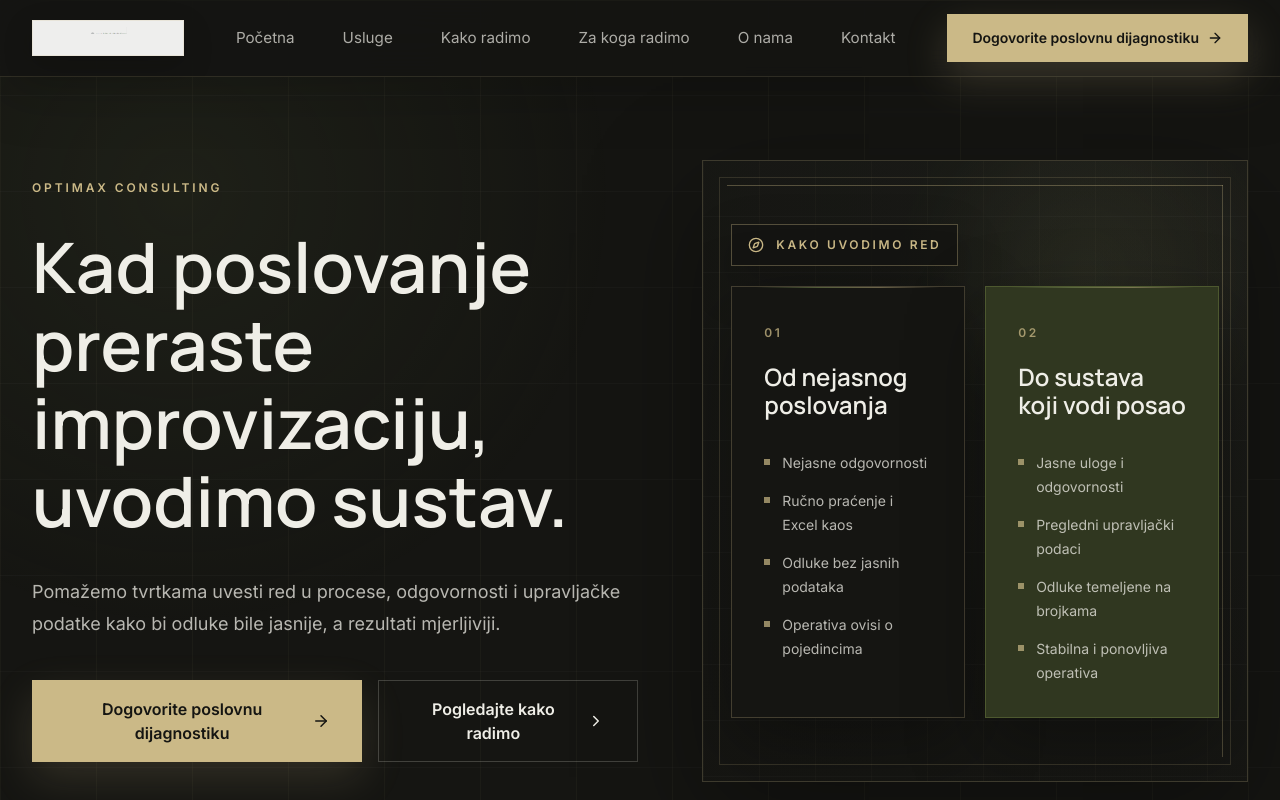
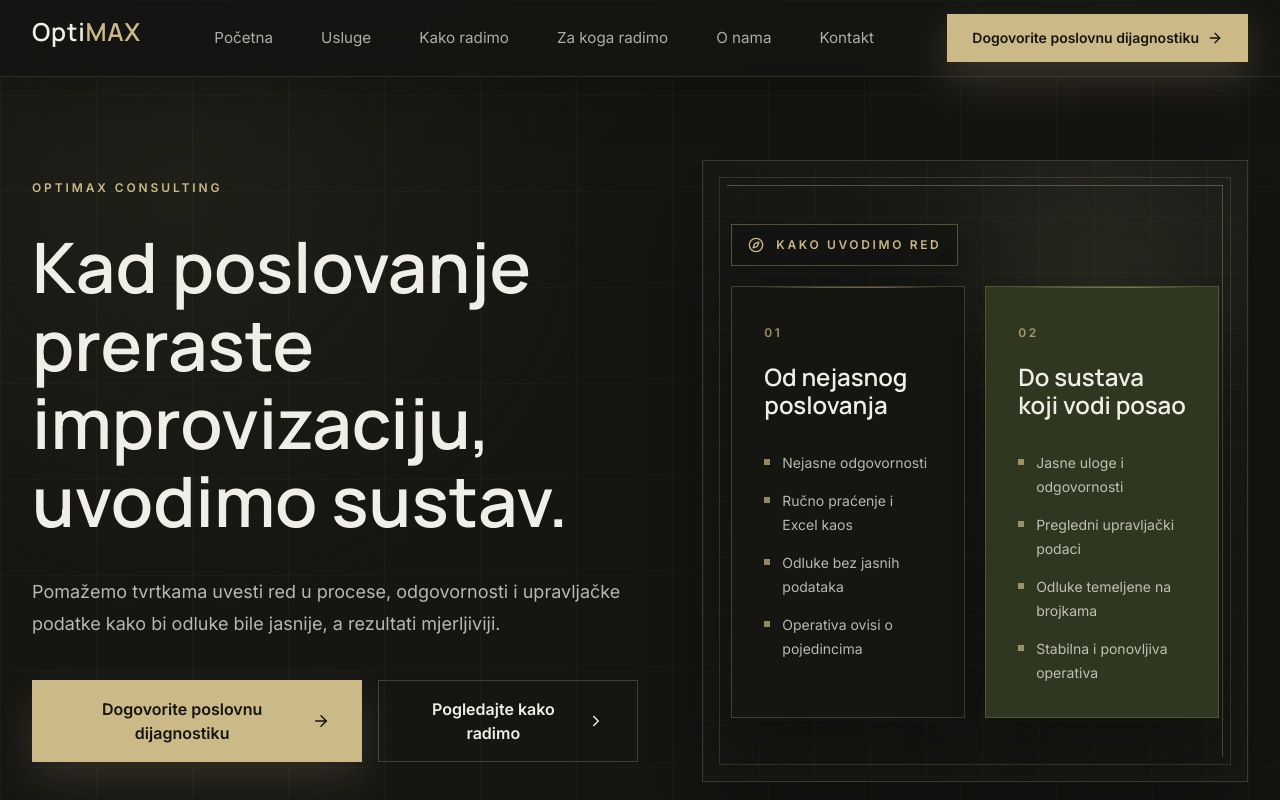
Before and after one commit to jelena1410-ux/optimax-website, a React (Vite) app: page / in a window 1280 px wide. Shown: the top 800 px of the page. Built offline with nearby package versions, Linux system fonts and the light colour scheme.

Commit message:
fix: replace header logo with text brand

```diff
--- a/src/main.jsx
+++ b/src/main.jsx
@@ -28,13 +28,14 @@ const serviceIcons = {
 
 function Logo() {
   return (
-    <a href="#pocetna" className="group flex shrink-0 items-center" aria-label={siteContent.logo.ariaLabel}>
-      <span className="flex h-7 w-[116px] items-center justify-center border border-champagne-400/20 bg-stone-50/95 px-3 py-1.5 shadow-[0_10px_30px_rgba(0,0,0,0.18)] transition duration-300 group-hover:border-champagne-400/40 group-hover:bg-white sm:h-8 sm:w-[136px] lg:h-9 lg:w-[152px]">
-        <img
-          src="/optimax-logo-transparent.png"
-          alt={siteContent.logo.alt}
-          className="h-full w-full object-contain"
-        />
+    <a href="#pocetna" className="group flex h-11 shrink-0 items-center" aria-label={siteContent.logo.ariaLabel}>
+      <span className="grid gap-0.5 leading-none">
+        <span className="font-display text-[1.45rem] font-semibold tracking-[0.03em] text-graphite-100 transition duration-300 group-hover:text-white sm:text-[1.55rem]">
+          Opti<span className="text-champagne-400">MAX</span>
+        </span>
+        <span className="text-[0.52rem] font-semibold uppercase tracking-[0.46em] text-olive-300/85 transition duration-300 group-hover:text-champagne-300">
+          Consulting
+        </span>
       </span>
     </a>
   );
```
